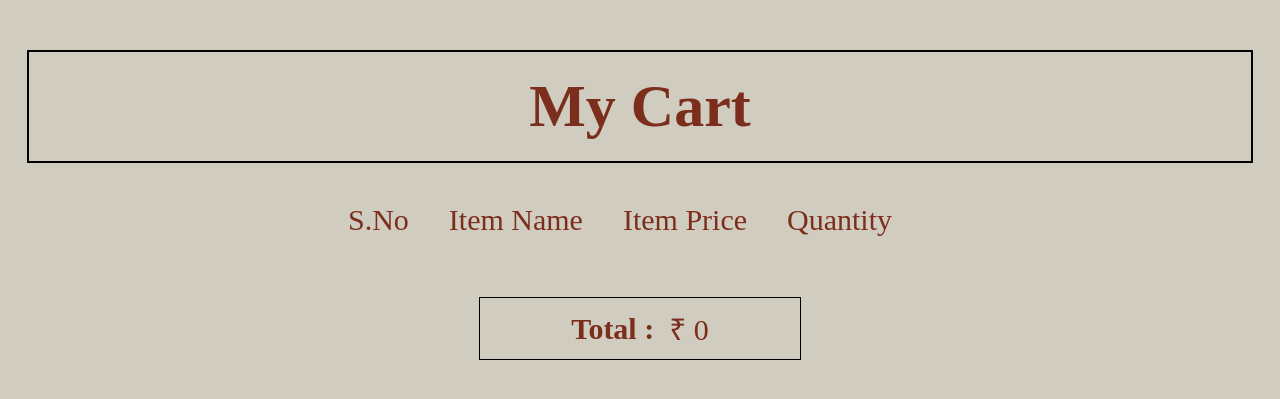
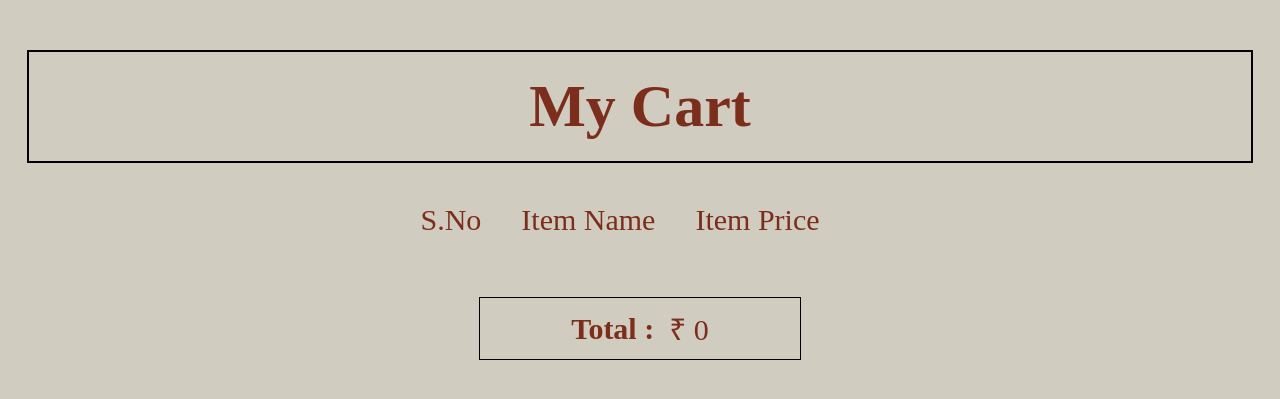
Before and after one commit to shaurya-vardhan012/dsw.github.io, a PHP site: page /php/mycart.php in a window 1280 px wide. Shown: the top 399 px of the page. Run offline with PHP 8.4, Linux system fonts and the light colour scheme; lists and menus that the app fills with data are empty.

Commit message:
Update mycart.php

```diff
--- a/php/mycart.php
+++ b/php/mycart.php
@@ -48,7 +48,7 @@ session_start();
     {
         margin-top:30px ;
     }
-    .table-content thead td
+    .table-content thead th
     {
         font-weight: 200;
         font-size: 30px;
@@ -101,11 +101,12 @@ session_start();
                 <table class="table-content">
                 <thead class="text-center">
                     <tr>
-                        <td>S.No</td>
-                        <td>Item Name</td>
-                        <td>Item Price</td>
-                        <td>Quantity</td>
-                        <td></td>
+                        <th>S.No</th>
+                        <th>Item Name</th>
+                        <th>Item Price</th>
+                        <!-- <th>Quantity</th> -->
+                        <!-- <th>Total</th> -->
+                        <th></th>
                     </tr>
 
                 </thead>
@@ -122,8 +123,7 @@ session_start();
                                 <tr>
                                     <td>$sno</td>
                                     <td>$values[item_name]</td>
-                                    <td>$values[price]</td>
-                                    <td><input class='text-center' type='number' value='$values[quantity]' min='1' max='10'></td>
+                                    <td>$values[price]<input type='hidden' class='iprice' value='$values[price]'></td>
                                     <td>
                                     <form action='manager_cart.php' method='post'>
                                         <button type='submit' name='remove' class='btn'>REMOVE</button>
```
